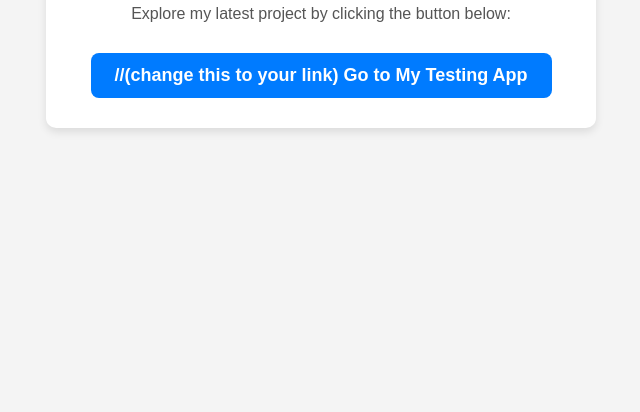
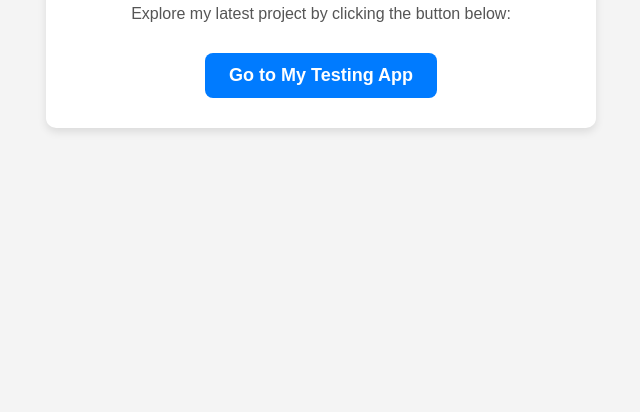
Before and after one commit to Jordynn-OT/jordynn-ot.github.io, a plain HTML site: page index.html in a window 1280 px wide. Shown: the part 388-800 px from the top of the page, without its empty margins (319-959 px from the left). Drawn offline with Linux system fonts and the light colour scheme.

Commit message:
Update index.html

```diff
--- a/index.html
+++ b/index.html
@@ -53,7 +53,7 @@
     <div class="container">
         <h1>Welcome to Jordynn-OT's Page!</h1>
         <p>Explore my latest project by clicking the button below:</p>
-        <button onclick="window.location.href='https://markdavisson1345.github.io/myapp/';">   //(change this to your link)
+        <button onclick="window.location.href='https://markdavisson1345.github.io/myapp/';">
             Go to My Testing App
         </button>
     </div>
```
